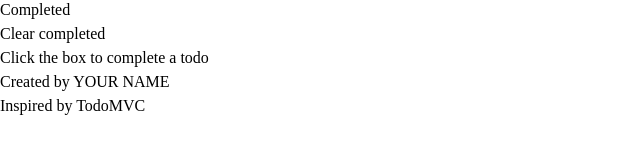
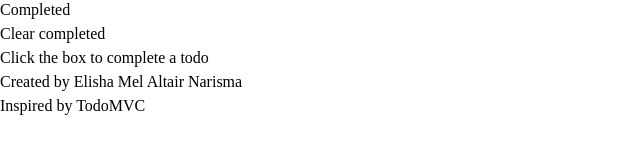
Before and after one commit to ElishaMelAltairNarisma/csit340-todomvc, a React (Vite) app: page / in a window 1280 px wide. Shown: the part 194-348 px from the top of the page, without its empty margins (0-640 px from the left). Built offline with nearby package versions, Linux system fonts and the light colour scheme.

Commit message:
chore: replace YOUR NAME with ELISHA MEL ALTAIR NARISMA

```diff
--- a/src/App.jsx
+++ b/src/App.jsx
@@ -5,7 +5,7 @@ function App() {
   return (
     <div className="min-h-screen bg-[#f5f5f5] py-8 font-light text-[#111]">
       <Todos />
-      <Info name="YOUR NAME" />
+      <Info name="Elisha Mel Altair Narisma" />
     </div>
   )
 }
```
